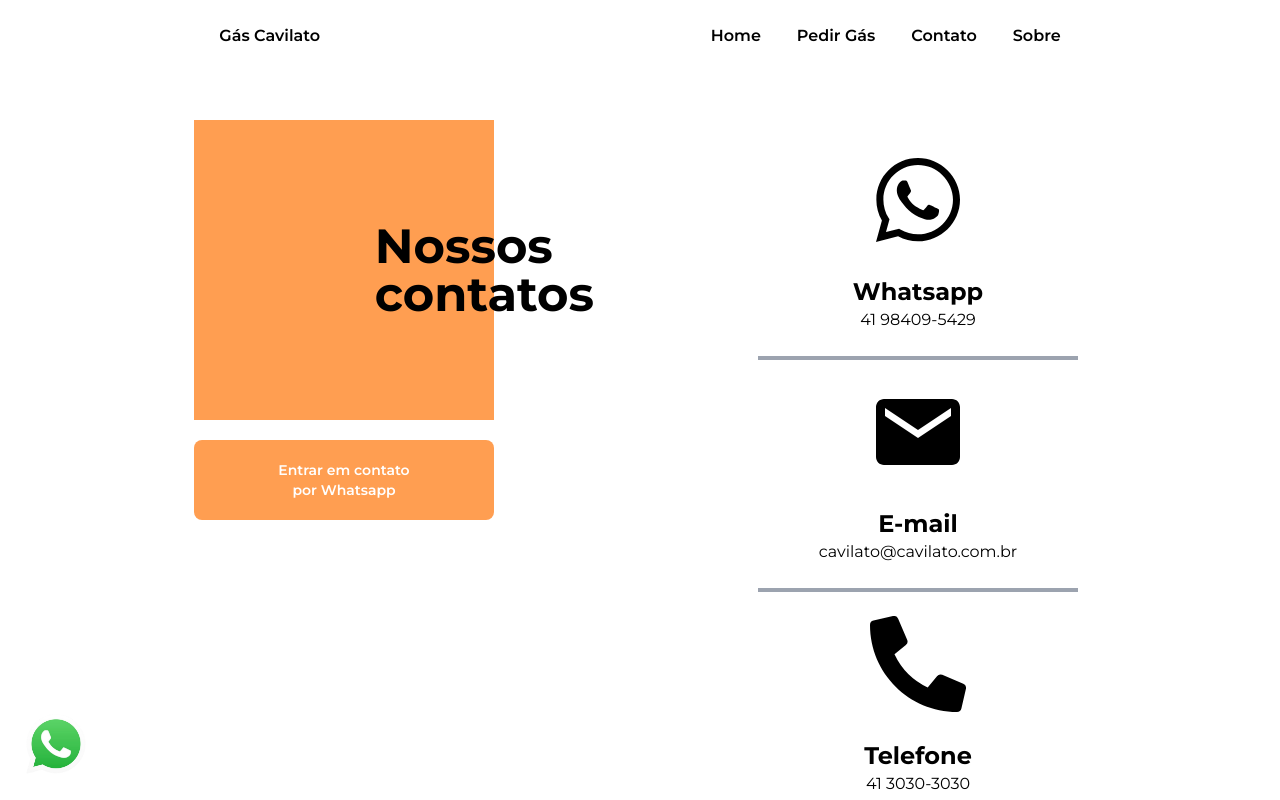
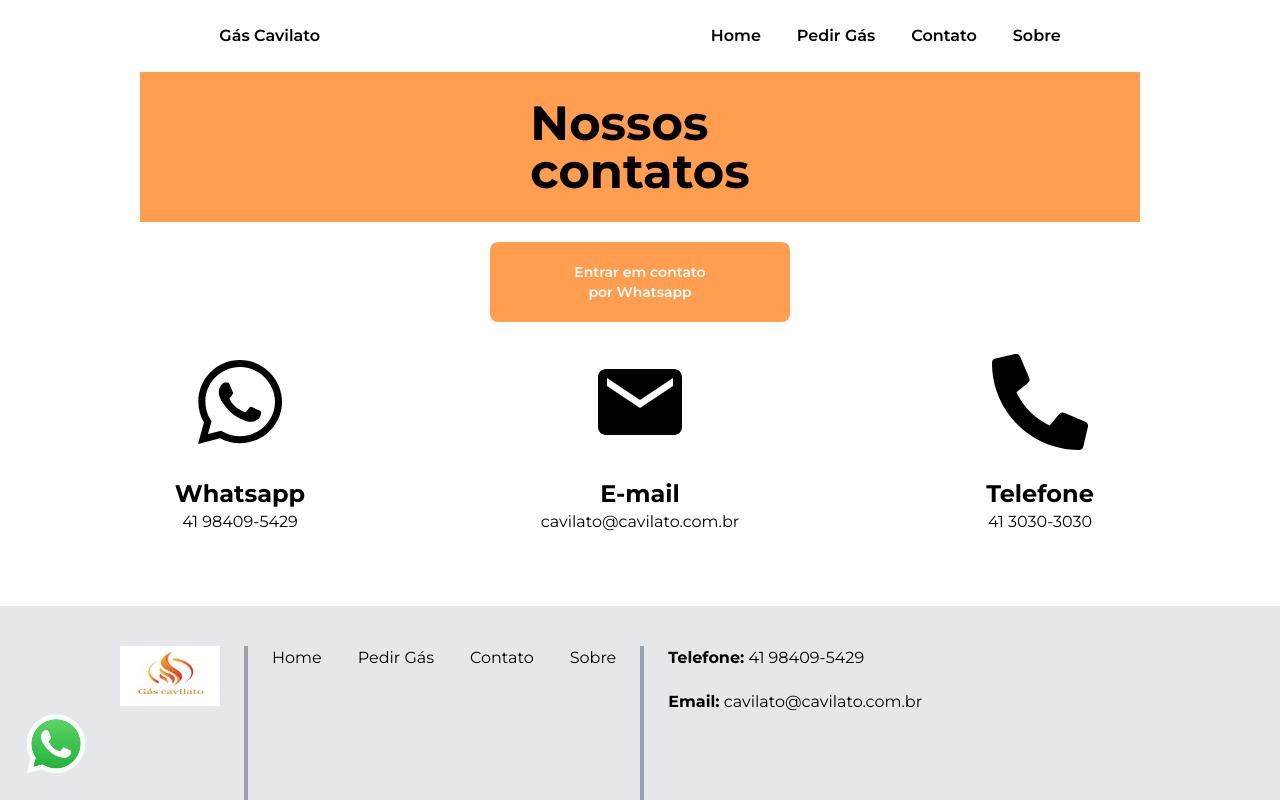
Before and after one commit to HenkelDio/abl-lp, a Next.js app: page /contact in a window 1280 px wide. Shown: the top 800 px of the page. Built offline with nearby package versions, Linux system fonts and the light colour scheme; what tailwindcss-animated would draw is missing.

Commit message:
fixed bugs

```diff
--- a/src/app/components/Header.tsx
+++ b/src/app/components/Header.tsx
@@ -57,9 +57,6 @@
 
       <motion.header
         className="flex justify-between items-center p-6 font-semibold sticky z-50 top-0 bg-white md:justify-around"
-        initial={{ y: 0 }}
-        animate={{ y: showHeader ? 0 : -100 }}
-        transition={{ duration: 0.3 }}
       >
 
         <div>
--- a/src/app/contact/page.tsx
+++ b/src/app/contact/page.tsx
@@ -5,17 +5,17 @@
 export default function Contact() {
   return (
     <div className="mb-10">
-    <div className="flex md:flex-row flex-col justify-center items-top md:gap-64 md:mt-12">
-      <div>
-        <div className="bg-orange-0 md:w-[300px] md:h-[300px] h-[200px] text-5xl font-bold flex md:justify-end justify-center items-center">
-          <h1 className="relative md:right-[-100px]">Nossos <br></br>contatos</h1>
+    <div className="flex flex-col justify-center items-center ">
+      <div className="flex-col flex justify-center items-center">
+        <div className="bg-orange-0 md:w-[1000px] md:h-[150px] h-[200px] text-5xl font-bold flex justify-center items-center">
+          <h1 className="relative">Nossos <br></br>contatos</h1>
         </div>
        <div className="px-5 md:px-0">
         <button type="submit" className="text-white font-semibold mt-5 bg-orange-0 hover:bg-orange-400 focus:ring-4 focus:outline-none focus:bg-orange-400 rounded-lg text-2xl md:text-sm sm:w-[300px] md:px-20 w-full py-5 text-center dark:bg-orange-600 dark:hover:bg-orange-700 dark:focus:bg-orange-600">Entrar em contato por Whatsapp</button>
        </div>
       </div>
       <div>
-        <div className="flex-col gap-10 justify-center items-center p-2">
+        <div className="flex-col md:flex-row flex gap-10 justify-center items-center p-2">
           <Card label="Whatsapp" description="41 98409-5429" icon={<FaWhatsapp />} />
           <div className="h-1 bg-gray-400"></div>
           <Card label="E-mail" description="cavilato@cavilato.com.br" icon={<IoMdMail  />} />
```
